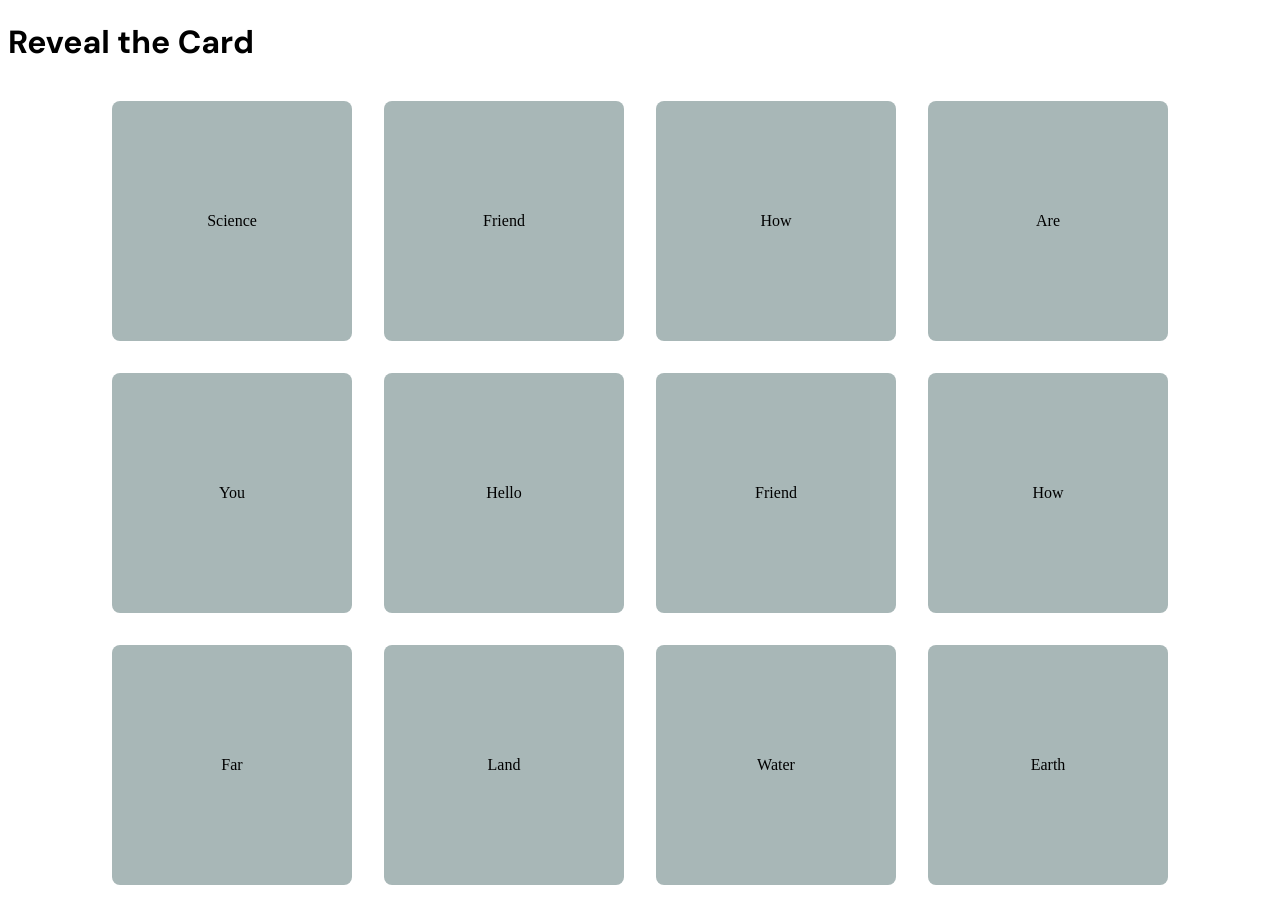
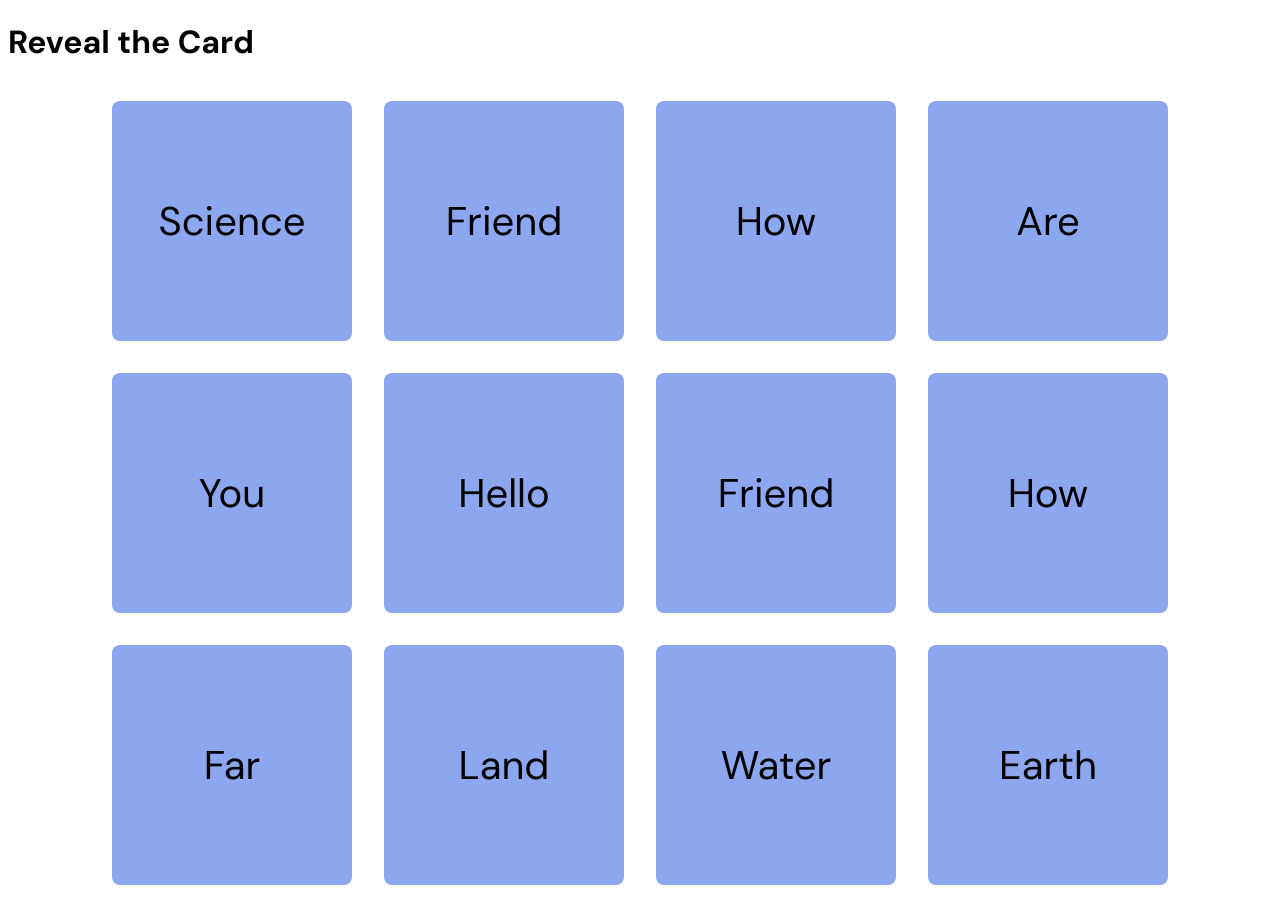
Before and after one commit to Aryanshivy/Reveal, a plain HTML site: page index.html in a window 1280 px wide. Drawn offline with Linux system fonts and the light colour scheme.

Commit message:
New changes

```diff
--- a/index.html
+++ b/index.html
@@ -18,10 +18,12 @@
         .card {
             display: flex;
             align-items: center;
+            font-family: dm sans;
+            font-size:5vh;
             justify-content: center;
             height: 30vh;
             width: 30vh;
-            background-color: rgb(168, 183, 183);
+            background-color: rgb(140, 166, 239);
             margin: 2vh;
             border-radius: 8px;
             cursor: pointer;
```
